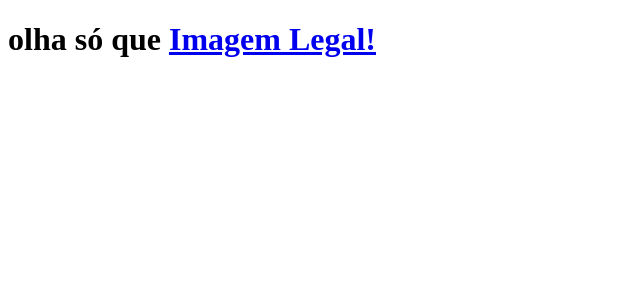
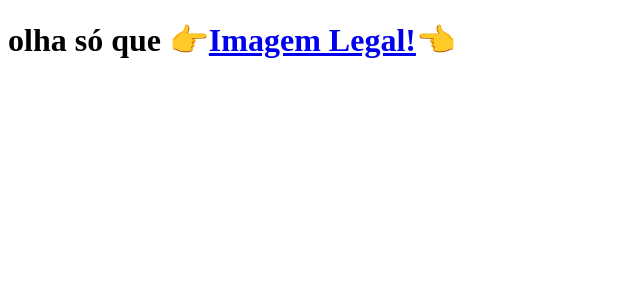
Before and after one commit to Xav86/clone-tabnews, a Next.js app: page / in a window 1280 px wide. Shown: the top 300 px of the page, without its empty margins (0-640 px from the left). Built offline with nearby package versions, Linux system fonts and the light colour scheme.

Commit message:
feito alteração na descrição, adicionando emojis

```diff
--- a/pages/index.js
+++ b/pages/index.js
@@ -1,5 +1,5 @@
 function Home() {
-    return <h1>olha só que <a href="https://i1.sndcdn.com/artworks-nNv5ZuHaySPVgzc5-5icphQ-t500x500.jpg" target="_blank" rel="external">Imagem Legal!</a></h1>
+    return <h1>olha só que 👉<a href="https://i1.sndcdn.com/artworks-nNv5ZuHaySPVgzc5-5icphQ-t500x500.jpg" target="_blank" rel="external">Imagem Legal!</a>👈</h1>
 }
 
 export default Home;
```
